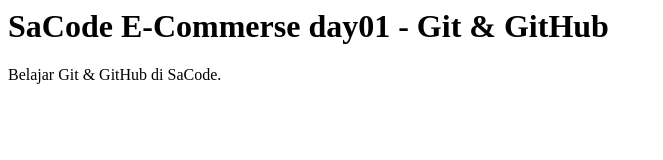
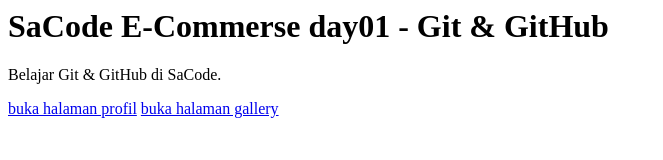
Before and after one commit to maskogoya/sacode-e-commerse-ii-day01-mas, a plain HTML site: page index.html in a window 1280 px wide. Shown: the whole page, without its empty margins (0-663 px from the left). Drawn offline with Linux system fonts and the light colour scheme.

Commit message:
rubah index.html

```diff
--- a/index.html
+++ b/index.html
@@ -2,3 +2,7 @@
 <p>
   Belajar Git & GitHub di SaCode.
 </P>
+
+<a href="profil.html">buka halaman profil</a>
+
+<a href="gallery.html">buka halaman gallery</a>
```
